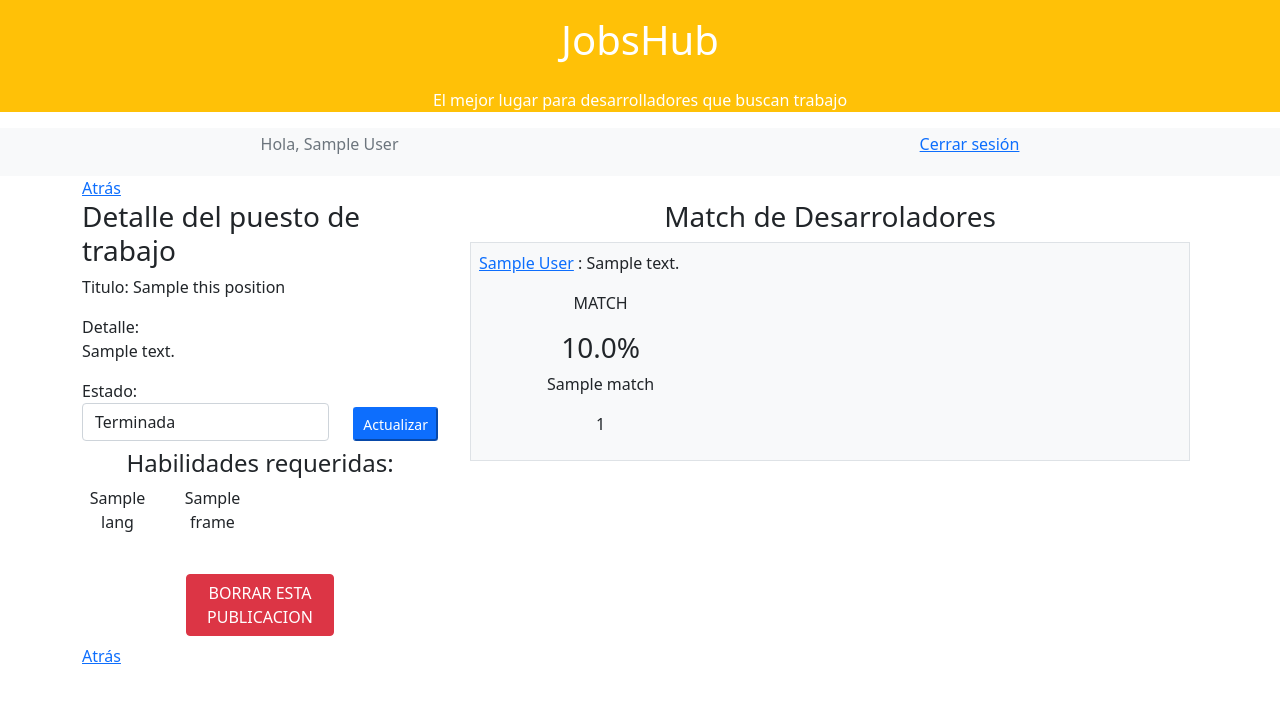
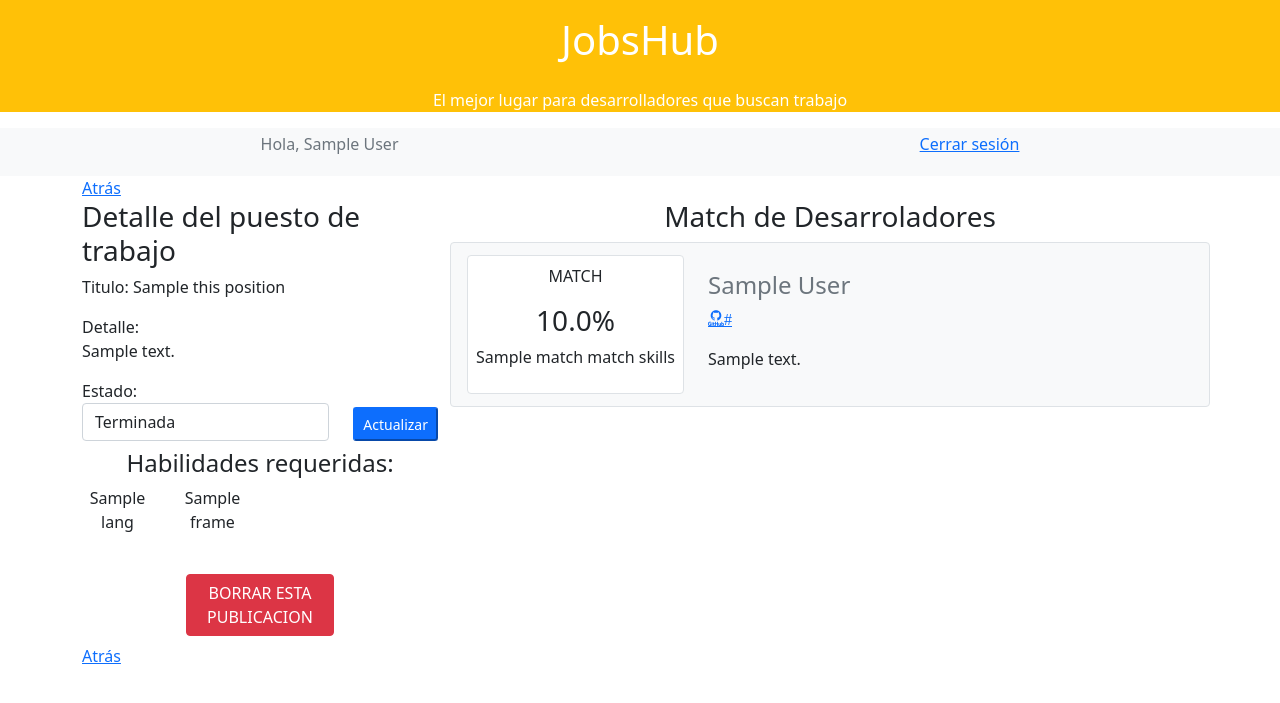
Before and after one commit to cristianrdev/jobshub, a Django app: template apps/jobshuborg_app/templates/position_detail.html in a window 1280 px wide. Shown: the top 703 px of the page. Run offline with Django 3.2, Linux system fonts and the light colour scheme; the template is opened without the code that fills it: most values are stand-ins (such as "Sample title", 1, 10 or a date in 2020); some libraries are stand-ins or nearby versions.

Commit message:
bug fixed

```diff
--- a/apps/jobshubdev_app/skills_creator.py
+++ b/apps/jobshubdev_app/skills_creator.py
@@ -10,7 +10,6 @@ def makelanguage():
     python = Language.objects.create(skill_name = "Python", icon_link_language= "devicon-python-plain colored")
 
     js = Language.objects.create(skill_name = "Js", icon_link_language= "devicon-javascript-plain colored")
-    java = Language.objects.create(skill_name = "JAVASCRIPT", icon_link_language= "devicon-java-plain-wordmark colored")
     csharp = Language.objects.create(skill_name = "C#", icon_link_language= "devicon-csharp-plain colored")
     swift = Language.objects.create(skill_name = "Swift", icon_link_language= "devicon-swift-plain colored")
     go = Language.objects.create(skill_name = "Go", icon_link_language= "devicon-go-plain colored")
--- a/apps/jobshuborg_app/templates/position_detail.html
+++ b/apps/jobshuborg_app/templates/position_detail.html
@@ -67,7 +67,8 @@
                     </select>
 
 
-                        <button type='submit'  id="mySubmit" class="btn-sm btn-primary ms-4 mt-1" disabled >Actualizar</button>
+                    <button type='submit' id="mySubmit" class="btn-sm btn-primary ms-4 mt-1"
+                        disabled>Actualizar</button>
                     <!-- class="btn-sm btn-primary ms-4 mt-1" -->
                 </form>
 
@@ -116,29 +117,43 @@
                 <h3></h3>
 
             </div>
-
+            <!-- lista de desarrolladores ordenados -->
             <div class="col-8">
 
 
                 <h3 class="text-center">Match de Desarroladores</h3>
                 {% for dev in all_developers|dictsortreversed:"skills_number"|dictsortreversed:"match" %}
-                <div class="border bg-light p-2 m-2">
+                <div class="row border rounded bg-light p-1 mt-2">
 
 
+                    <div class="row my-2">
+                        <div class="col-auto">
+                            <div class="border bg-white p-2 rounded">
+                                    <p class="text-center">MATCH</p>
+                                    <h3 class="text-center">{{dev.match_proportion|floatformat:1 }}%</h3>
+                                    <p class="text-center">{{dev.match}} match skills</p>
 
+                            </div>
+                        </div>
 
-                    <div class="d-flex justify-content-start">
-                        <p class="text-center"> <a href="/jobshuborg/developer_detail/{{dev.id}}">{{dev.first_name}}
-                                {{dev.last_name}}</a> : {{dev.user_biography.short_bio}}</p>
+                        <div class="col-auto">
+                            <p class="text"> <a href="/jobshuborg/developer_detail/{{dev.id}}"
+                                    class="link-secondary text-decoration-none">
+                                    <h4>{{dev.first_name}} {{dev.last_name}}</h4>
+                                </a> <a href="{{dev.user_biography.github_link}}"
+                                    class="devicon-github-original-wordmark">{{dev.user_biography.github_link}}</a> </p>
+                            <span class="">{{dev.user_biography.short_bio}} </span>
+                        </div>
                     </div>
 
 
+                    <div class="row">
 
-                    <div class="d-flex justify-content-between">
-
+                        <div class="col">
+                            <div class="row">
                                 {% for language in all_languages %}
                                 {% if language in dev.developer_language.all%}
-                        <div class=" m-1">
+                                <div class=" col-auto">
                                     <div class="row">
                                         <i class="{{language.icon_link_language}} display-1"></i>
                                     </div>
@@ -152,10 +167,9 @@
 
                                 {% for framework in dev.developer_framework.all %}
                                 {% if framework in dev.developer_framework.all%}
-                        <div class="m-1 col-1">
+                                <div class="col-auto">
                                     <div class="row">
                                         <i class="{{framework.icon_link_framework}} display-1 "></i>
-
                                     </div>
                                     <div class="row">
                                         <p class="text-center"> {{framework.skill_name}}</p>
@@ -163,26 +177,16 @@
                                 </div>
                                 {% endif %}
                                 {% endfor %}
+                            </div>
 
-
-                        <div class="  ">
-                            <div class="">
-                                <p class="text-center">MATCH</p>
-                            </div>
-                            <div class="row">
-                                <h3 class="text-center">{{dev.match_proportion|floatformat:1 }}%</h3>
-                                <p class="text-center">{{dev.match}} </p>
-                                <p class="text-center">{{dev.skills_number}} </p>
-                            </div>
-                        </div>
                         </div>
 
 
 
 
                     </div>
+                </div>
                 {% endfor %}
-
             </div>
         </div>
 
--- a/apps/jobshuborg_app/views.py
+++ b/apps/jobshuborg_app/views.py
@@ -312,7 +312,7 @@ def position_detail(request, id_position):
             print(f"Número de match por developer {dev.first_name} ----->>>{match_language_counter + match_framework_counter}")
             if skills_counter:
                 porcentaje = dev.match/skills_counter
-            porcentaje = 0
+
             # print(type(dev.match))
             print(f"Porcentaje de coincidencia de {dev.first_name} ------->>> {porcentaje}")
             print(f"Numero de frameworks de {dev.first_name} ------->>> {dev.skills_number}")
```
Also changed, not shown: apps/jobshuborg_app/templates/organization_dashboard.html (+22 -36 lines). Lines whose indentation alone changed are shown as unchanged.
